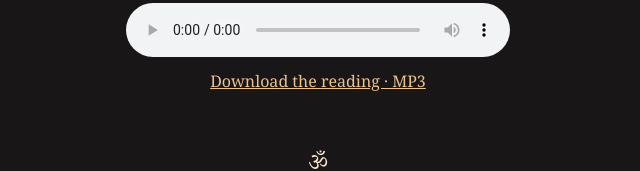
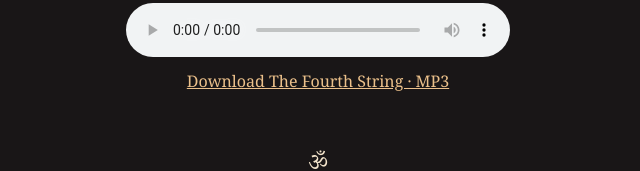
Before and after one commit to AksharaMycelia/Myceliapolis, a plain HTML site: page 108-names/index.html in a window 1280 px wide. Shown: the part 250-421 px from the top of the page, without its empty margins (322-962 px from the left). Drawn offline with Linux system fonts and the light colour scheme.

Commit message:
Play The Fourth String in the 108 Names Room

```diff
--- a/108-names/index.html
+++ b/108-names/index.html
@@ -7,7 +7,7 @@
 <!-- city:head --><link rel="stylesheet" href="/css/city-doors-1.css"><link rel="stylesheet" href="/css/indic-1.css"><!-- /city:head -->
 </head><body><main>
 <header><a href="/" lang="en">Myceliapolis</a><p lang="en">108 Names Room</p><h1>अव्यक्ताकाशाष्टोत्तरशतनामस्तोत्रम्</h1></header>
-<figure lang="en"><audio controls preload="metadata" src="reading.mp3" aria-label="Sanskrit reading of the hymn"></audio><figcaption><a href="reading.mp3" download>Download the reading · MP3</a></figcaption></figure>
+<figure lang="en"><audio controls preload="metadata" src="reading.mp3?v=fourth-string" aria-label="Sanskrit reading of the hymn"></audio><figcaption><a href="reading.mp3?v=fourth-string" download>Download The Fourth String · MP3</a></figcaption></figure>
 <article><p>ॐ</p>
 <p>ध्यानम्।</p>
 <p>ध्यायेच्च रोमशं श्वानमासीनं मृदुविग्रहैः।<br>
```
Also changed, not shown: 2 other files.
